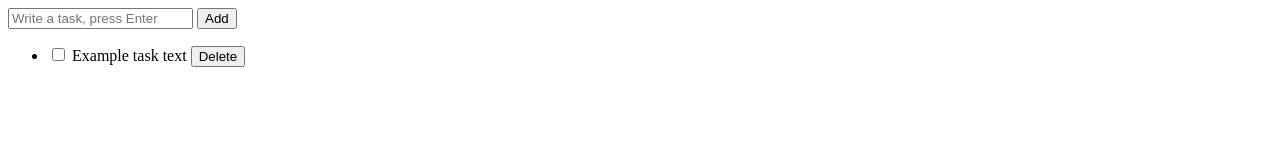
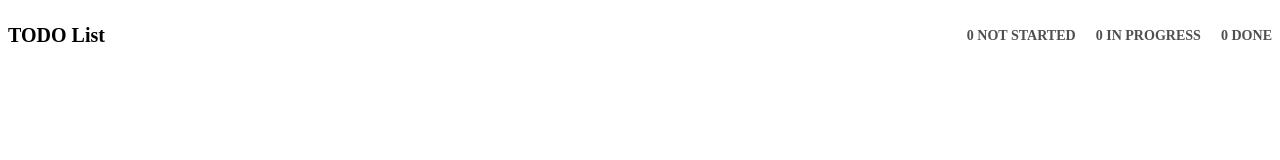
Before and after one commit to salmahanybakeer/TODO, a plain HTML site: page index.html in a window 1280 px wide. Drawn offline with Linux system fonts and the light colour scheme.

Commit message:
top header added

```diff
--- a/index.html
+++ b/index.html
@@ -4,22 +4,17 @@
     <meta charset="UTF-8">
     <meta name="viewport" content="width=device-width, initial-scale=1.0">
     <title>TODO List</title>
+    <link rel="stylesheet" href="style.css">
 </head>
 <body>
-    <main>
-        <div>
-            <input id="input-task" type="text" placeholder="Write a task, press Enter">
-            <button id="add-button">Add</button>
+    <header class="header">
+        <h1>TODO List</h1>
+        <div class="counters">
+            <h3 id="not-started-count">NOT STARTED</h3>
+            <h3 id="in-progress-count">IN PROGRESS</h3>
+            <h3 id="done-count">DONE</h3>
         </div>
-        <!--list-->
-        <ul id="task-list">
-            <li>
-                <!-- to be completed by javascipt since user inputs-->
-                <input type="checkbox">
-                <span>Example task text</span>
-                <button>Delete</button>
-            </li>
-        </ul>
-    </main>
+    </header>
+    <script src="script.js"></script>
 </body>
 </html>
--- /dev/null
+++ b/script.js
@@ -0,0 +1,24 @@
+//TOP-HEADER
+let tasks = [];
+
+function updateCounters() {
+    let notStarted = 0;
+    let inProgress = 0;
+    let done = 0;
+
+    for (let i = 0; i < tasks.length; i++) {
+        if (tasks[i].status === "not-started") {
+            notStarted++;
+        } else if (tasks[i].status === "in-progress") {
+            inProgress++;
+        } else if (tasks[i].status === "done") {
+            done++;
+        }
+    }
+
+    document.getElementById("not-started-count").textContent = notStarted + " NOT STARTED";
+    document.getElementById("in-progress-count").textContent = inProgress + " IN PROGRESS";
+    document.getElementById("done-count").textContent = done + " DONE";
+}
+
+updateCounters();
--- /dev/null
+++ b/style.css
@@ -0,0 +1,27 @@
+html{
+    box-sizing: border-box;
+    font-size: 62.5%;
+    line-height: 1.4;
+    height: 100%;
+}
+*,*:before,*:after{
+    box-sizing: inherit;
+}
+html,body{
+    height: 100%;
+}
+/*-------------------------------TOP-HEADER----------------------------*/
+.header {
+    display: flex;
+    justify-content: space-between;
+    align-items: center;
+    font-size: 18x;
+}
+
+.counters {
+    display: flex;
+    gap: 20px;
+    align-items: center;
+    font-size: 12px;
+    color: rgb(79, 79, 79);
+}
```
